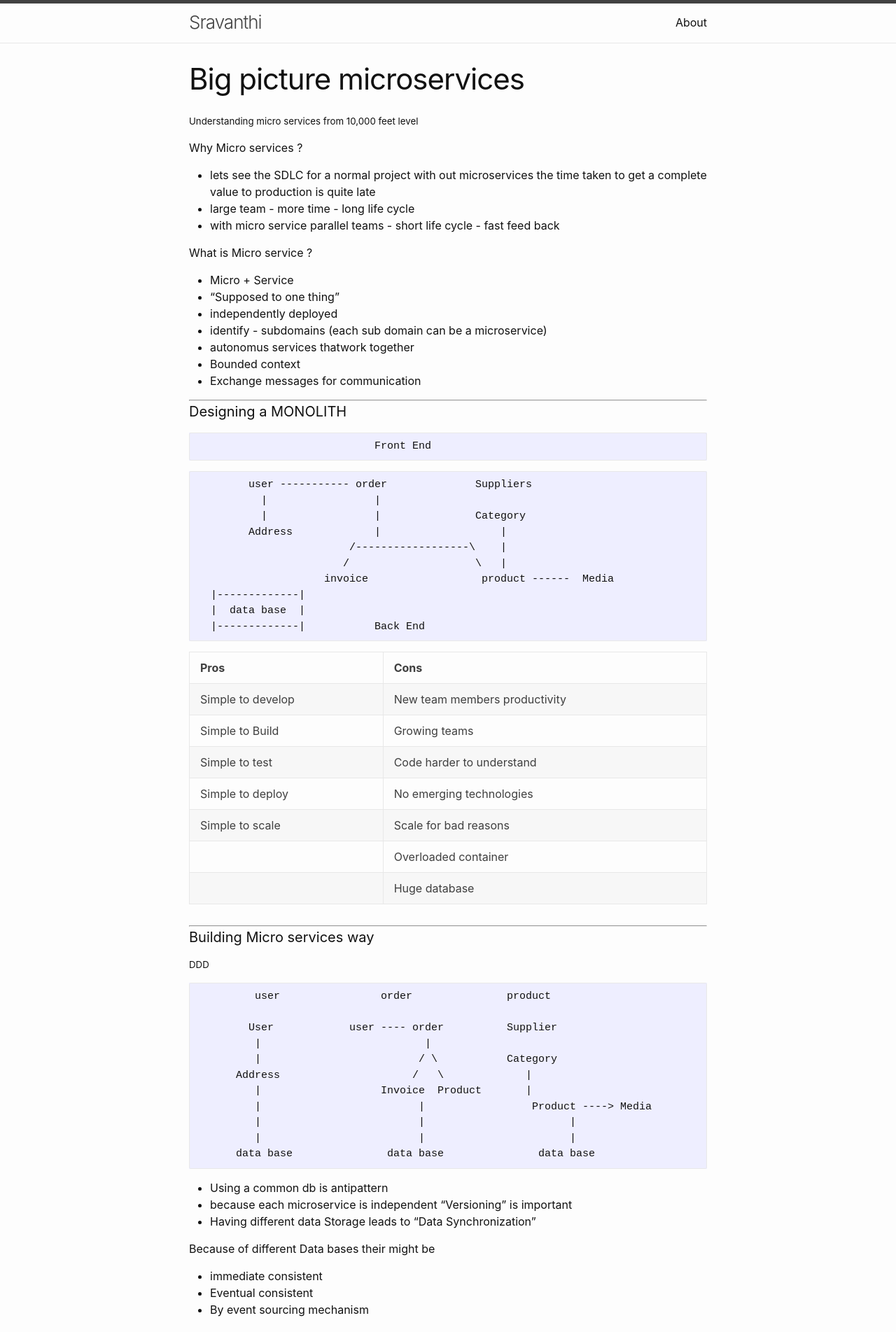
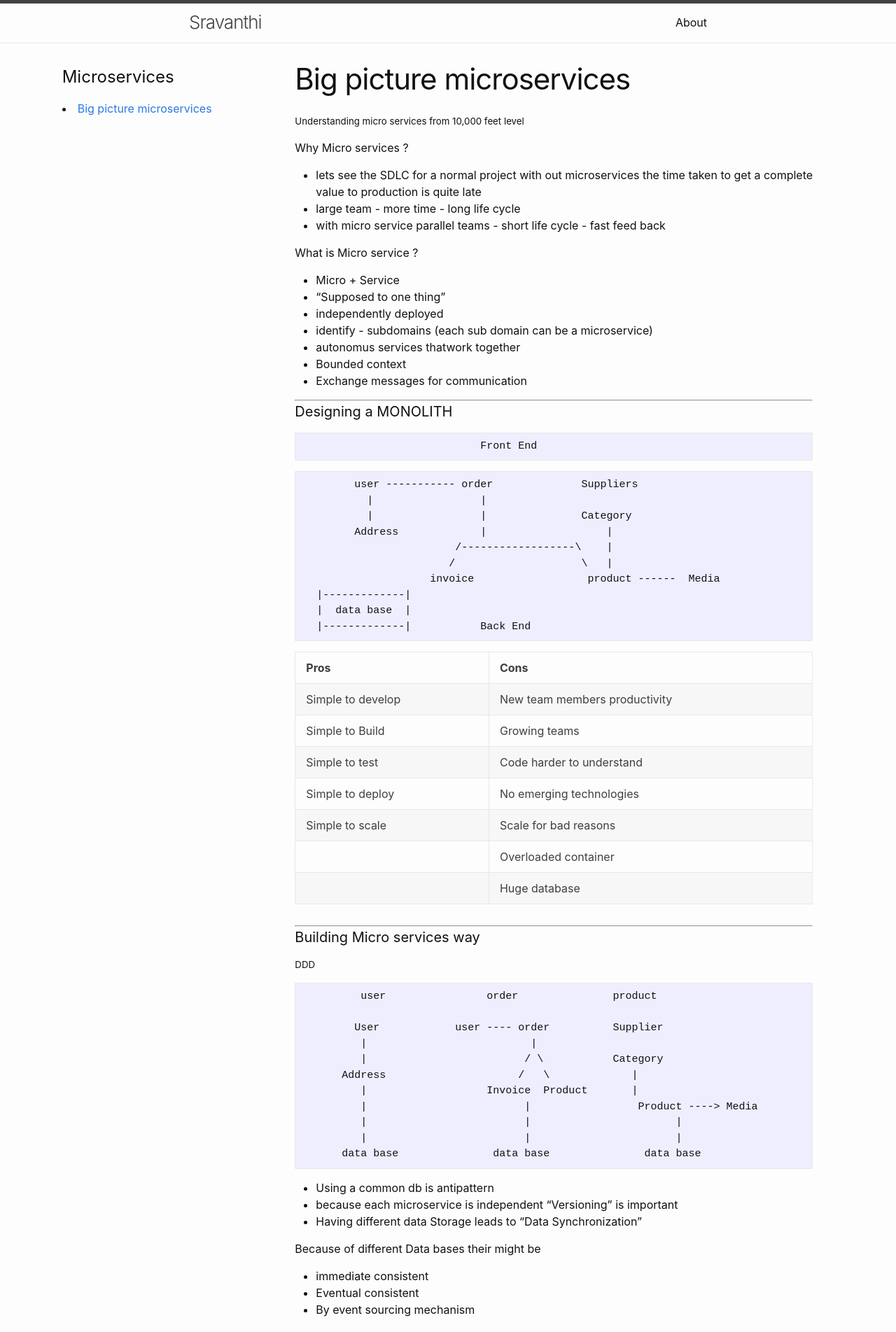
Before and after one commit to sravanthi-mahankali/notes, a Jekyll site: the page built from _posts/2020-06-04-OverViewMicroServices.markdown, in a window 1280 px wide. Shown: the top 1903 px of the page at 70% size. Built offline with Jekyll 4.4.1, drawn with Linux system fonts in a browser that asks for light colours.

Commit message:
add side navigation for categories

```diff
--- a/_layouts/blog.html
+++ b/_layouts/blog.html
@@ -30,7 +30,15 @@
             </nav>
         </div>
     </header>
-    <main class="page-content" aria-label="Content">
+    <main class="page-content blog-page-content" aria-label="Content">
+        <div class="sidebar-cartegory-navigation">
+            {% for category in page.categories %}
+            <h2>{{category | capitalize}}</h2>
+            {% for post in site.categories[category] %}
+            <li><a class ="post-list" href="{{ post.url }}">{{ post.title }}</a></li>
+            {% endfor %}
+            {% endfor %}
+        </div>
         <div class="wrapper">
             <article class="post h-entry" itemscope itemtype="http://schema.org/BlogPosting">
                 <header class="post-header">
--- a/_layouts/home.html
+++ b/_layouts/home.html
@@ -25,7 +25,7 @@
     <main class="page-content" aria-label="Content">
         <div class="wrapper">
             <h1>Posts</h1>
-            {% for cat in site.categories%}
+            {% for cat in site.categories %}
             <section class="category-wrapper">
                 <input type="checkbox" name="collapse" id="{{cat[0]}}">
                 <h2>
@@ -33,7 +33,7 @@
                 </h2>
                 <div class="post-list category-blog-list ">
                     {% for post in cat[1] %}
-                    <li><a class="page-link " href="/notes/{{post.url}}">{{post.title}}</a></li>
+                    <li><a class="page-link " href="/notes{{post.url}}">{{post.title}}</a></li>
                     {% endfor %}
                 </div>
             </section>
--- a/css/main.scss
+++ b/css/main.scss
@@ -297,3 +297,10 @@ table td { border: 1px solid #e8e8e8; }
   .category-wrapper label {
     display: block;
   }
+
+  .blog-page-content {
+    display: flex;
+  }
+.sidebar-cartegory-navigation {
+  margin-left: auto;
+}
```
